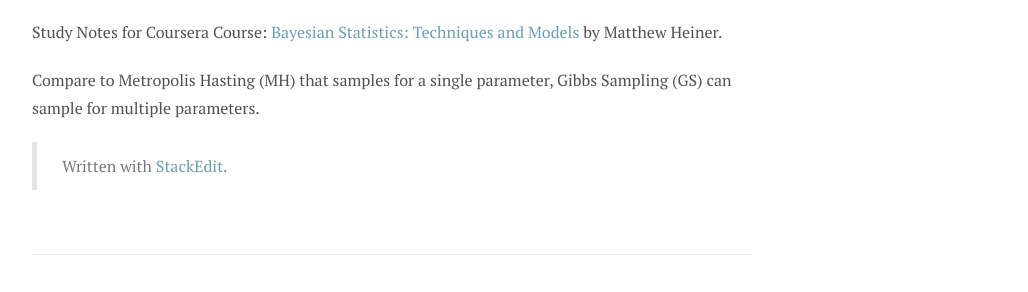
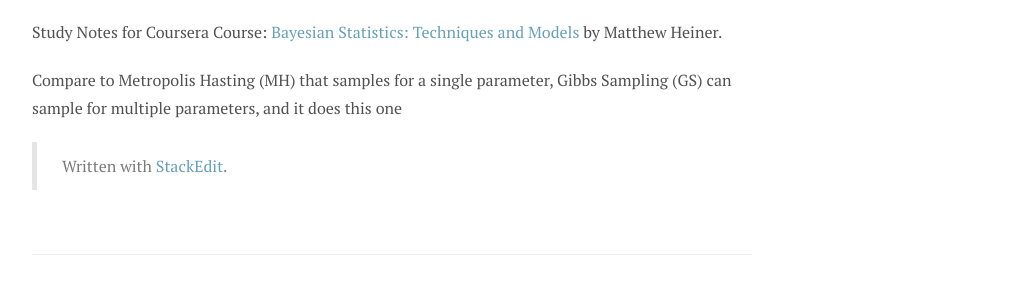
Before and after one commit to andylikescodes/andylikescodes.github.io, a Jekyll site: the page built from _posts/2020-07-29-Gibbs-Sampling.md, in a window 1280 px wide. Shown: the part 206-498 px from the top of the page, without its empty margins (248-1276 px from the left). Built offline with Jekyll 4.4.1, drawn with Linux system fonts in a browser that asks for light colours; nearby versions of some CDN libraries; comment, search, counter and statistics services are not loaded.

Commit message:
_posts/2020-07-29-Gibbs-Sampling.md updated from https://stackedit.io/

```diff
--- a/_posts/2020-07-29-Gibbs-Sampling.md
+++ b/_posts/2020-07-29-Gibbs-Sampling.md
@@ -7,11 +7,11 @@ category: Bayesian Statistics
 
 Study Notes for Coursera Course: [Bayesian Statistics: Techniques and Models](https://www.coursera.org/learn/mcmc-bayesian-statistics/) by Matthew Heiner.
 
-Compare to Metropolis Hasting (MH) that samples for a single parameter, Gibbs Sampling (GS) can sample for multiple parameters.
+Compare to Metropolis Hasting (MH) that samples for a single parameter, Gibbs Sampling (GS) can sample for multiple parameters, and it does this one
 
 
 
 > Written with [StackEdit](https://stackedit.io/).
 <!--stackedit_data:
-eyJoaXN0b3J5IjpbMTAxNDM1NDcwOF19
+eyJoaXN0b3J5IjpbLTE2ODg2NjYwNV19
 -->
```
